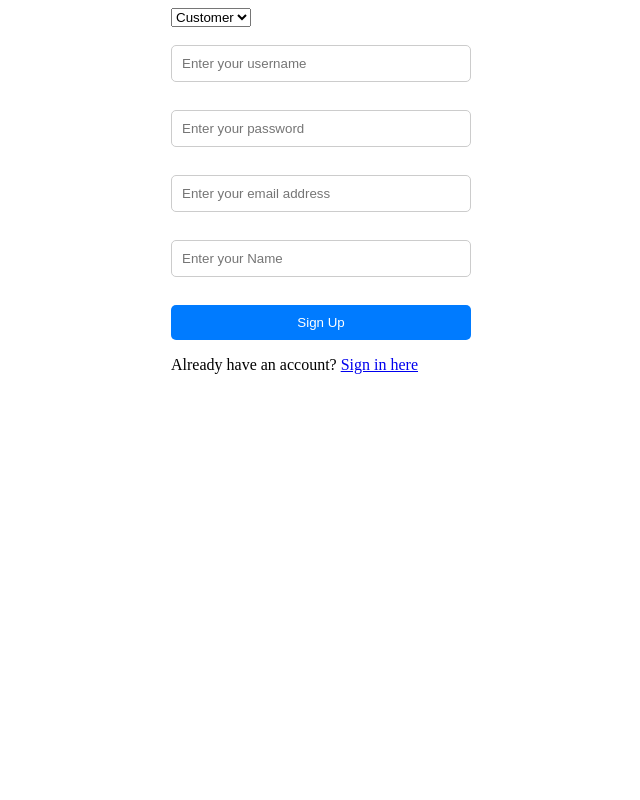
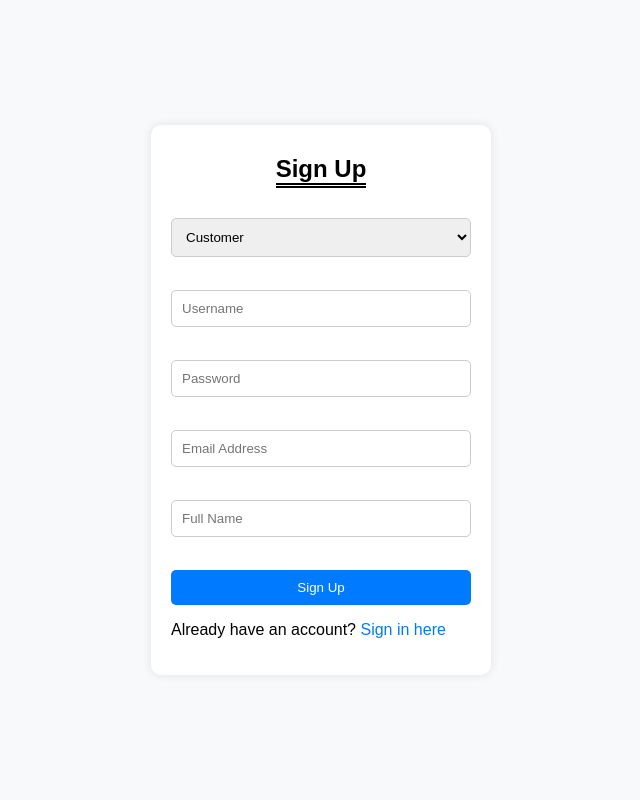
Before and after one commit to O-Will-O/180Final, a Flask app: page /signup in a window 1280 px wide. Shown: the whole page, without its empty margins (319-959 px from the left). Run offline with Flask 3, Linux system fonts and the light colour scheme; some libraries are stand-ins or nearby versions.

Commit message:
signup css

```diff
--- a/Templates/login.html
+++ b/Templates/login.html
@@ -105,7 +105,7 @@
         {% endfor %}
         {% endwith %}
     <form action="{{ url_for('login') }}" method="post">
-            <input id="username" name="username" type="text" placeholder="Enter Your Username" class="textbox"/></br></br>
+            <input id="username" name="username" type="text" placeholder="Enter Your Username" class="textbox" value="{{username}}"/></br></br>
             <input id="password" name="password" type="password" placeholder="Enter Your Password" class="textbox"/></br></br>
             <input type="submit" class="btn" value="Sign In"></br></br>
     </form>
--- a/Templates/signup.html
+++ b/Templates/signup.html
@@ -1,9 +1,34 @@
+<!DOCTYPE html>
+<html lang="en">
+<head>
+    <meta charset="UTF-8">
+    <meta name="viewport" content="width=device-width, initial-scale=1.0">
+    <title>Sign Up</title>
     <style>
-.body {
-    width: 300px;
-    margin: 0 auto;
+        body {
+            font-family: Arial, sans-serif;
+            background-color: #f8f9fa;
+            margin: 0;
+            padding: 0;
+            display: flex;
+            justify-content: center;
+            align-items: center;
+            min-height: 100vh;
         }
 
+        .container {
+            width: 300px;
+            padding: 20px;
+            background-color: #fff;
+            border-radius: 10px;
+            box-shadow: 0 0 10px rgba(0, 0, 0, 0.1);
+        }
+        .signup_title
+        {
+            width: fit-content;
+            margin: 10px auto 30px auto;
+            border-bottom: 5px double black;
+        }
         .msg {
             color: red;
             margin-bottom: 10px;
@@ -12,9 +37,10 @@
         .textbox {
             width: 100%;
             padding: 10px;
-    margin-bottom: 10px;
+            margin-bottom: 15px;
             border: 1px solid #ccc;
             border-radius: 5px;
+            box-sizing: border-box;
         }
 
         .btn {
@@ -25,6 +51,7 @@
             color: #fff;
             border-radius: 5px;
             cursor: pointer;
+            transition: background-color 0.3s ease;
         }
 
         .btn:hover {
@@ -39,10 +66,12 @@
         .bottom:hover {
             text-decoration: underline;
         }
-
     </style>
+</head>
+<body>
+    <div class="container">
+        <h2 class="signup_title">Sign Up</h2>
         {% block body %}
-<div class="body">
         {% with messages = get_flashed_messages(with_categories=true) %}
             {% for category, message in messages %}
                 {% if category == 'error' %}
@@ -55,19 +84,20 @@
             {% endfor %}
         {% endwith %}
 
-
         <form action="{{ url_for('signup') }}" method="post">
-    <select name="accountType" id="accountType">
+            <select name="accountType" id="accountType" class="textbox">
                 <option value="Customer">Customer</option>
                 <option value="Vendor">Vendor</option>
                 <option value="Admin">Admin</option>
-    </select> <br><br>
-    <input id="username" name="username" type="text" placeholder="Enter your username" class="textbox" required/><br><br>
-    <input id="password" name="password" type="password" placeholder="Enter your password" class="textbox" required/><br><br>
-    <input id="email" name="email" type="email" placeholder="Enter your email address" class="textbox" required/><br><br>
-    <input id="name" name="name" type="text" placeholder="Enter your Name" class="textbox" required/><br><br>
-    <input type="submit" class="btn" value="Sign Up"><br>
+            </select><br><br>
+            <input id="username" name="username" type="text" placeholder="Username" class="textbox" value="{{username}}" required><br><br>
+            <input id="password" name="password" type="password" placeholder="Password" class="textbox" required><br><br>
+            <input id="email" name="email" type="email" placeholder="Email Address" class="textbox" value="{{email}}" required><br><br>
+            <input id="name" name="name" type="text" placeholder="Full Name" class="textbox" value="{{name}}" required><br><br>
+            <input type="submit" class="btn" value="Sign Up">
         </form>
-        <p>Already have an account? <a href="/login"> Sign in here</a></p>
+        <p>Already have an account? <a class="bottom" href="{{ url_for('login') }}">Sign in here</a></p>
+        {% endblock %}
     </div>
-{% endblock %}
+</body>
+</html>
--- a/main.py
+++ b/main.py
@@ -46,14 +46,16 @@ def login():
     if request.method == 'POST' and 'username' in request.form and 'password' in request.form:
         username = request.form['username']
         password = request.form['password']
-        account = conn.execute(text("SELECT * FROM Users WHERE username = :username OR password = :password"), request.form)
+        account = conn.execute(text("SELECT * FROM Users WHERE username = :username"), request.form)
         user_data = account.fetchone()
-        if user_data[0] != username:
+        flash(f"{user_data}", "error")
+        print(user_data)
+        if user_data is None:
             flash("Account does not exist", 'error')
-            return redirect(url_for('login'))
+            return render_template('login.html', username=username)
         elif user_data[3] != password:
             flash("Incorrect Password", 'error')
-            return redirect(url_for('login'))
+            return render_template('login.html', username=username)
         elif user_data:
             session['loggedin'] = True
             session['Username'] = user_data[0]
@@ -80,8 +82,10 @@ def signup():
         accountType = request.form['accountType']
         if CheckexistUser(username):
             flash('This Username Already Exists!', 'error')
+            return render_template('signup.html', email=email, name=name)
         elif CheckexistEmail(email):
             flash('This Email Already Exists!', 'error')
+            return render_template('signup.html', username=username, name=name)
         else:
             conn.execute(text("insert into users () values (:username, :name, :email, :password, :accountType)"), {"username": username, "name": name, "email": email, "password": password, "accountType": accountType}).all()
             conn.commit()
```
Lines whose indentation alone changed are shown as unchanged.
